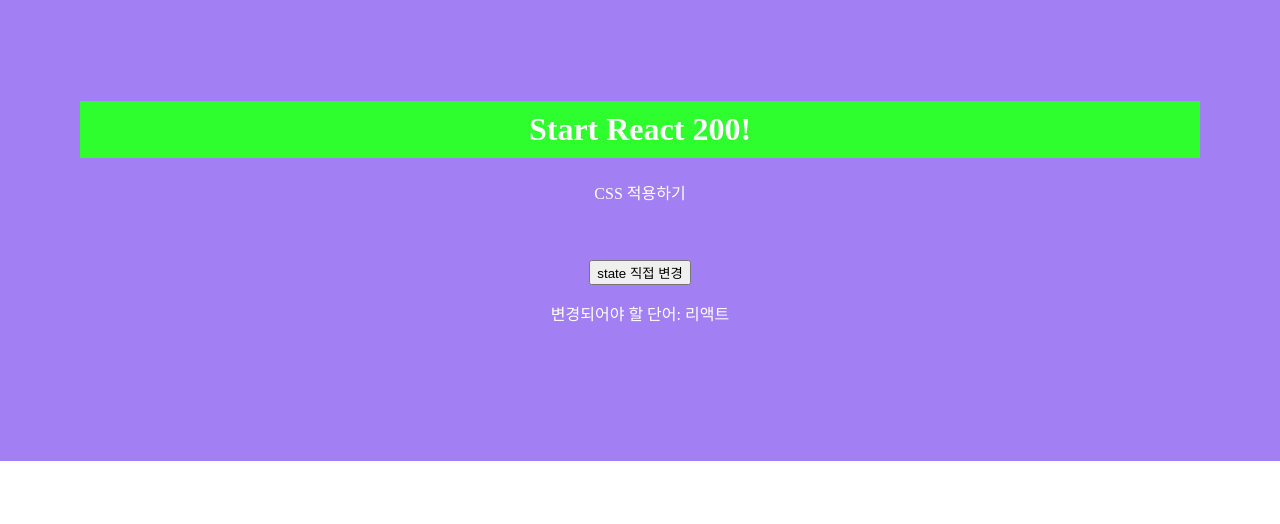
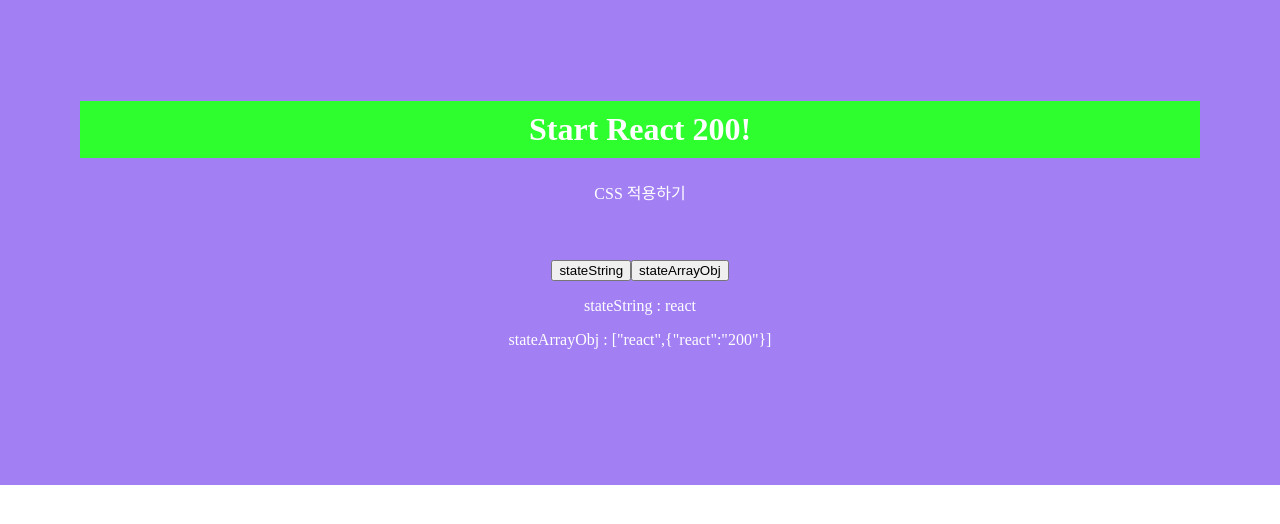
Before and after one commit to hamsuper/react200, a React (Create React App) app in the folder client/: page / in a window 1280 px wide. Shown: the top 524 px of the page. Built offline with nearby package versions, Linux system fonts and the light colour scheme.

Commit message:
[20220620] 027 Component 사용하기(class형 컴포넌트)

```diff
--- a/client/src/App.js
+++ b/client/src/App.js
@@ -1,12 +1,12 @@
 import './App.css';
-import R026_ForceUpdate from './R026_ForceUpdate';
+import R027_ComponentClass from './R027_ComponentClass';
 
 function App() {
   return (
 		<div>
 			<h1>Start React 200!</h1>
 			<p>CSS 적용하기</p>
-			<R026_ForceUpdate />
+			<R027_ComponentClass />
 		</div>
   );
 }
--- /dev/null
+++ b/client/src/R027_ComponentClass.js
@@ -0,0 +1,32 @@
+import React, { Component } from 'react'
+
+export default class R027_ComponentClass extends Component {
+  constructor(props) {
+    super(props);
+    this.state = {
+      stateString: 'react',
+      stateArrayObj: ['react', { react: '200' }],
+    };
+  }
+
+  clickButton = (type) => {
+    if (type === 'string') {this.setState({stateString : 'react'})}
+    if(type === 'array') {this.setState({stateArrayObj: ['react', { react: '200' }]})}
+  }
+
+  render() {
+    console.log('렌더링되었습니다.');
+    return (
+		<div>
+			<button type="button" onClick={(e) => this.clickButton('string')}>
+				stateString
+			</button>
+			<button type="button" onClick={(e) => this.clickButton('array')}>
+				stateArrayObj
+			</button>
+			<p>stateString : {this.state.stateString}</p>
+			<p>stateArrayObj : {JSON.stringify(this.state.stateArrayObj)}</p>
+		</div>
+	);
+  }
+}
```
